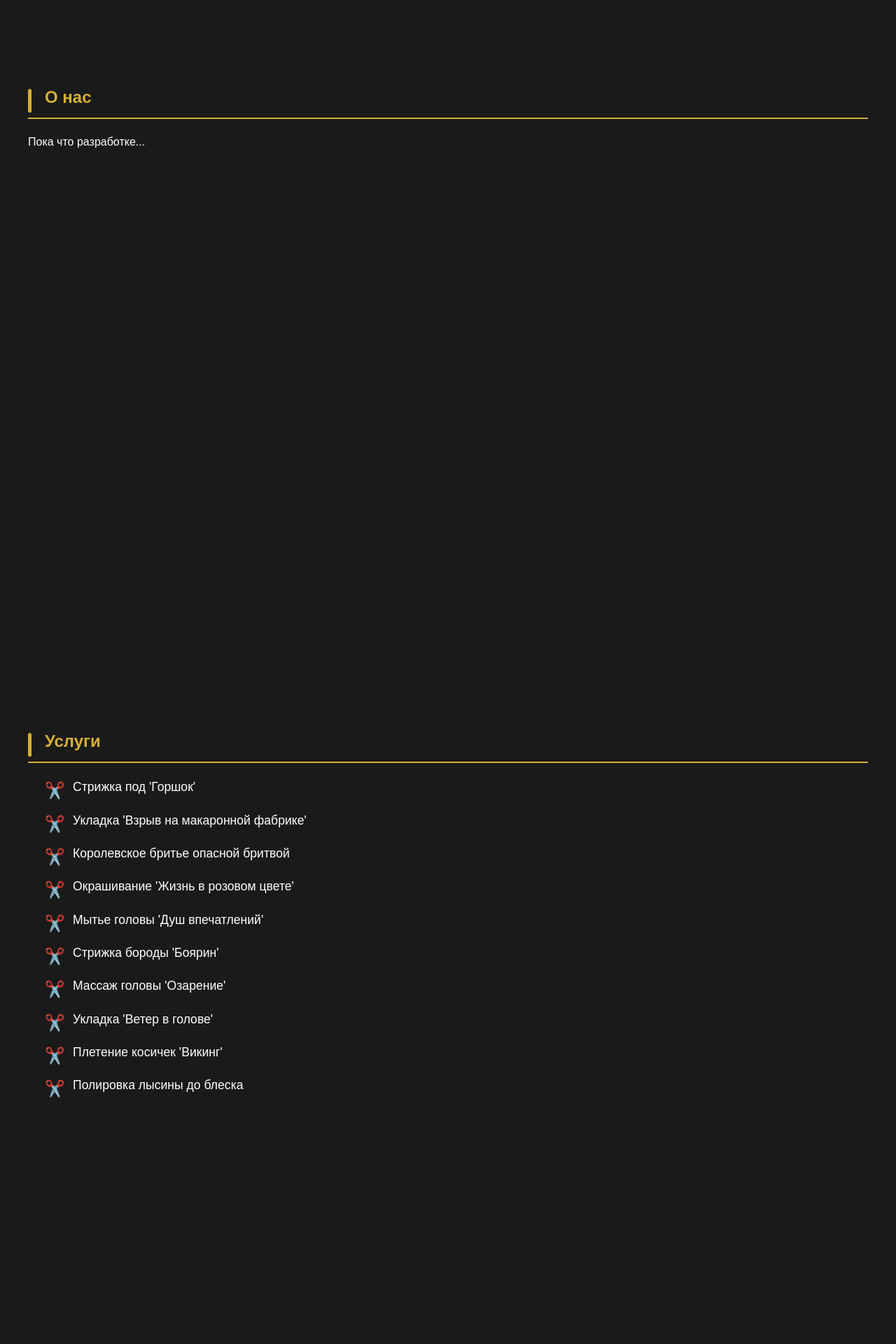
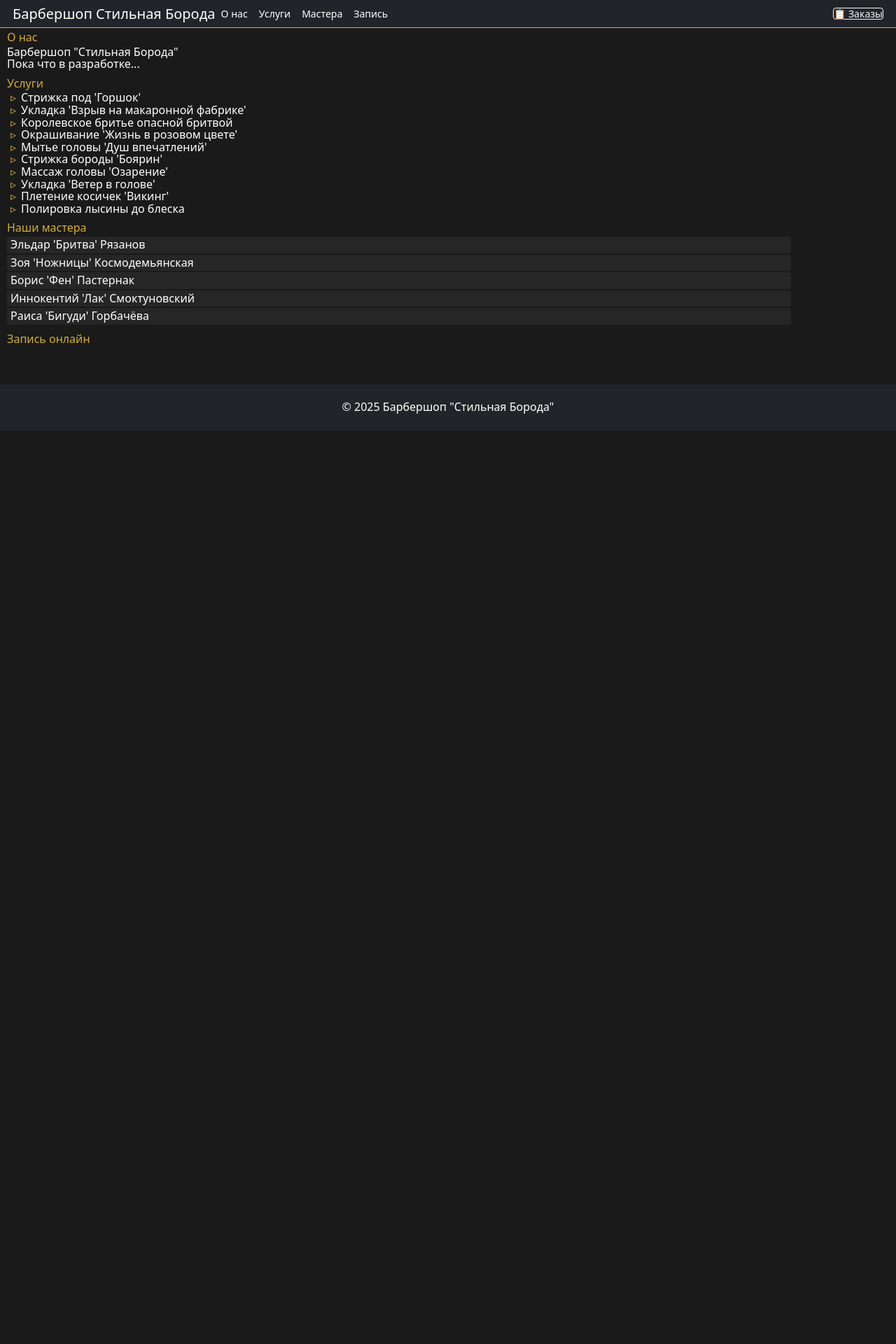
Before and after one commit to Alex-Berezovsky-non/Django_Project, a Django app: page / in a window 1280 px wide. Shown: the top 1920 px of the page at 70% size. After the commit the page ends 615 px from the top, so only its background shows below. Run offline with Django 5.2, Linux system fonts and the light colour scheme.

Commit message:
hw_38: - Сброс padding/margin для контейнеров, строк и колонок Bootstrap. - Добавление кнопки "Заказы"

```diff
--- a/static/main.css
+++ b/static/main.css
@@ -1,194 +1,97 @@
+* {
+    margin: 0 !important;
+    padding: 0 !important;
+    box-sizing: border-box !important;
+    line-height: 1.1 !important;
+}
+
 :root {
     --primary-color: #1a1a1a;
     --accent-color: #d4af37;
-    --dark-bg: #2d2d2d;
     --text-color: #ffffff;
 }
 
 /* Основные стили */
 body {
-    background-color: var(--primary-color);
+    background: var(--primary-color);
     color: var(--text-color);
-    font-family: 'Arial', sans-serif;
-    margin: 0;
-    padding: 20px;
-    line-height: 1.6;
-    overflow-x: hidden; /* Фикс для горизонтального скролла */
-}
-
-/* Секции страницы */
-section {
-    min-height: 100vh; /* Минимальная высота на весь экран */
-    padding: 80px 20px 40px; /* Учитывает высоту навигации */
-    scroll-margin-top: 70px; /* Фикс для якорных ссылок */
+    padding-top: 40px !important;
 }
 
 /* Навигация */
 .navbar {
-    border-bottom: 3px solid var(--accent-color);
-    box-shadow: 0 2px 10px rgba(0,0,0,0.3);
-    position: sticky;
+    height: 40px;
+    position: fixed;
     top: 0;
+    width: 100%;
+    display: flex;
+    align-items: center;
+    padding: 0 10px !important;
     background: var(--primary-color);
+    border-bottom: 1px solid var(--accent-color);
     z-index: 1000;
 }
 
 .nav-link {
-    position: relative;
-    transition: all 0.3s;
+    color: var(--text-color) !important;
+    padding: 0 8px !important;
+    font-size: 14px;
+    white-space: nowrap;
 }
 
-/* Подсветка активного пункта меню */
-.nav-link.active {
-    color: var(--accent-color) !important;
-    font-weight: 700;
+/* Секции */
+.section {
+    padding: 5px 10px !important;
 }
 
-.nav-link.active::after {
-    content: "";
-    position: absolute;
-    bottom: -3px;
-    left: 0;
-    width: 100%;
-    height: 2px;
-    background: var(--accent-color);
+h1 {
+    font-size: 16px !important;
+    color: var(--accent-color);
+    margin-bottom: 3px !important;
 }
 
-.nav-link:hover::after {
-    content: "";
-    position: absolute;
-    bottom: -3px;
-    left: 0;
-    width: 100%;
-    height: 2px;
-    background: var(--accent-color);
-    animation: underline-grow 0.3s ease-out;
-}
-
-@keyframes underline-grow {
-    from { width: 0; }
-    to { width: 100%; }
-}
-
-/* Заголовки */
-h1, h2 {
-    position: relative;
-    padding-left: 1.5rem;
-    color: var(--accent-color);
-    border-bottom: 2px solid var(--accent-color);
-    padding-bottom: 10px;
-    transform: none !important; /* Фикс для параллакса */
-}
-
-h1::before {
-    content: "";
-    position: absolute;
-    left: 0;
-    top: 50%;
-    transform: translateY(-50%);
-    height: 70%;
-    width: 5px;
-    background: var(--accent-color);
-    border-radius: 3px;
-}
-
-/* Карточки */
-.card {
-    transition: transform 0.3s, box-shadow 0.3s;
-    background: var(--dark-bg);
-    border: none;
-    margin: 15px 0;
-}
-
-.card:hover {
-    transform: translateY(-5px);
-    box-shadow: 0 8px 20px rgba(0,0,0,0.2);
-}
-
-/* Статусы */
-.status {
-    padding: 0.3rem 0.8rem;
-    border-radius: 20px;
-    font-size: 0.9em;
-    text-transform: uppercase;
-    letter-spacing: 1px;
-    display: inline-block;
-}
-
-.status-new { background: #4CAF50; }
-.status-in_progress { background: #FFC107; }
-.status-completed { background: #2196F3; }
-
-/* Списки услуг */
-.services-list {
-    display: grid;
-    gap: 1.2rem;
-    padding-left: 1.5rem;
+/* Списки */
+.services-list,
+.masters-list {
     list-style: none;
 }
 
 .services-list li {
+    padding-left: 20px !important;
     position: relative;
-    padding-left: 2.5rem;
-    font-size: 1.1em;
 }
 
 .services-list li::before {
-    content: "✂️";
+    content: "▹";
     position: absolute;
-    left: 0;
-    top: 1px;
-    font-size: 1.3em;
+    left: 5px;
+    color: var(--accent-color);
 }
 
-/* Кнопки */
-.button {
-    background: linear-gradient(45deg, #d4af37, #c5a227);
-    color: var(--primary-color);
-    padding: 0.75rem 1.5rem;
-    border: none;
-    border-radius: 4px;
-    cursor: pointer;
-    transition: all 0.2s ease-in-out;
-    position: relative;
-    overflow: hidden;
-    display: inline-block;
+#masters li {
+    background: rgba(255,255,255,0.05);
+    padding: 3px 5px !important;
+    margin: 2px 0 !important;
+    border-radius: 2px;
 }
 
-.button::after {
-    content: "";
-    position: absolute;
-    top: -50%;
-    left: -50%;
-    width: 200%;
-    height: 200%;
-    background: linear-gradient(
-        to right,
-        rgba(255,255,255,0) 0%,
-        rgba(255,255,255,0.2) 50%,
-        rgba(255,255,255,0) 100%
-    );
-    transform: rotate(45deg);
-    transition: all 0.5s;
-}
-
-.button:hover {
-    background: linear-gradient(45deg, #c5a227, #b59430);
-    box-shadow: 0 2px 8px rgba(0,0,0,0.2);
-}
-
-.button:hover::after {
-    left: 50%;
-}
-
-/* Мобильная адаптация */
+/* Адаптив */
 @media (max-width: 768px) {
-    section {
-        padding: 60px 15px 30px;
-        min-height: auto;
+    .navbar {
+        height: 35px;
+        padding: 0 5px !important;
     }
 
-    .services-list li {
-        padding-left: 2rem;
+    .nav-link {
+        font-size: 12px;
+        padding: 0 5px !important;
+    }
+
+    .section {
+        padding: 3px 5px !important;
+    }
+
+    h1 {
+        font-size: 14px !important;
     }
 }
--- a/templates/base.html
+++ b/templates/base.html
@@ -15,7 +15,7 @@
         {% include 'includes/menu.html' %}
     {% endblock %}
 
-    <main class="container mt-4">
+    <main class="container">
         {% block content %}{% endblock %}
     </main>
 
--- a/templates/includes/menu.html
+++ b/templates/includes/menu.html
@@ -1,24 +1,36 @@
-<nav class="navbar navbar-expand-lg bg-body-tertiary fixed-top">
-    <div class="container-fluid">
-        <button class="navbar-toggler" type="button" data-bs-toggle="collapse" data-bs-target="#navbarNavAltMarkup">
+<nav class="navbar navbar-expand-lg navbar-dark bg-dark fixed-top">
+    <div class="container-fluid px-2">
+        <a class="navbar-brand" href="/">Барбершоп Стильная Борода</a>
+
+        <button class="navbar-toggler"
+                type="button"
+                data-bs-toggle="collapse"
+                data-bs-target="#navbarNav">
             <span class="navbar-toggler-icon"></span>
         </button>
-        <div class="collapse navbar-collapse" id="navbarNavAltMarkup">
-            <ul class="navbar-nav">
 
+        <div class="collapse navbar-collapse" id="navbarNav">
+            <ul class="navbar-nav me-auto">
                 <li class="nav-item">
-                    <a class="nav-link active" href="{% url 'landing' %}#about">О нас</a>
+                    <a class="nav-link px-2" href="#about">О нас</a>
                 </li>
                 <li class="nav-item">
-                    <a class="nav-link active" href="{% url 'landing' %}#services">Услуги</a>
+                    <a class="nav-link px-2" href="#services">Услуги</a>
                 </li>
                 <li class="nav-item">
-                    <a class="nav-link active" href="{% url 'landing' %}#masters">Мастера</a>
+                    <a class="nav-link px-2" href="#masters">Мастера</a>
                 </li>
                 <li class="nav-item">
-                    <a class="nav-link active" href="{% url 'landing' %}#booking">Запись</a>
+                    <a class="nav-link px-2" href="#booking">Запись</a>
                 </li>
             </ul>
+
+            <div class="d-flex gap-1">
+                <a href="{% url 'orders_list' %}"
+                class="btn btn-outline-light btn-sm">
+                    📋 Заказы
+                </a>
+            </div>
         </div>
     </div>
 </nav>
--- a/templates/landing.html
+++ b/templates/landing.html
@@ -1,14 +1,10 @@
+{% extends 'base.html' %}
 {% load static %}
-<!DOCTYPE html>
-<html>
-<head>
-    <title>Главная</title>
-    <link rel="stylesheet" href="{% static 'main.css' %}">
-</head>
-<body>
-    <section id="about" class="section">
+
+{% block content %}
+    <section id="about" class="section pt-0">
         <h1>О нас</h1>
-        <p>Пока что разработке...</p>
+        <p>Барбершоп "Стильная Борода"<br>Пока что в разработке...</p>
     </section>
 
     <section id="services" class="section">
@@ -22,7 +18,7 @@
 
     <section id="masters" class="section">
         <h1>Наши мастера</h1>
-        <ul>
+        <ul class="masters-list">
             {% for master in masters %}
                 <li>{{ master.name }}</li>
             {% endfor %}
@@ -34,7 +30,4 @@
         <form class="contact-form">
         </form>
     </section>
-
-    <script src="{% static 'main.js' %}"></script>
-</body>
-</html>
+{% endblock %}
```
Also changed, not shown: static/main.js (+47 -38 lines).
